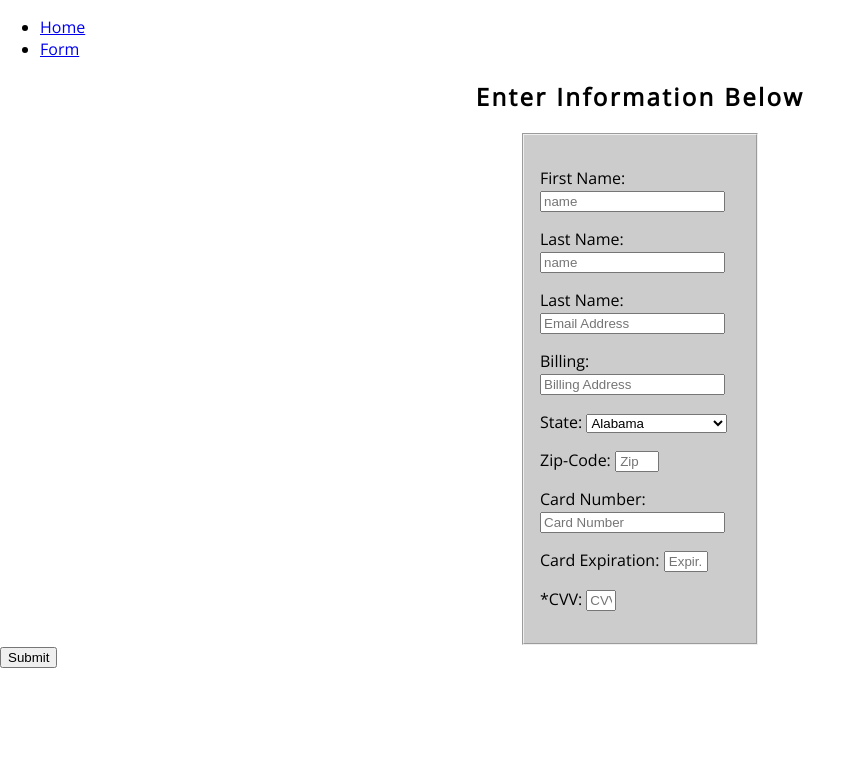
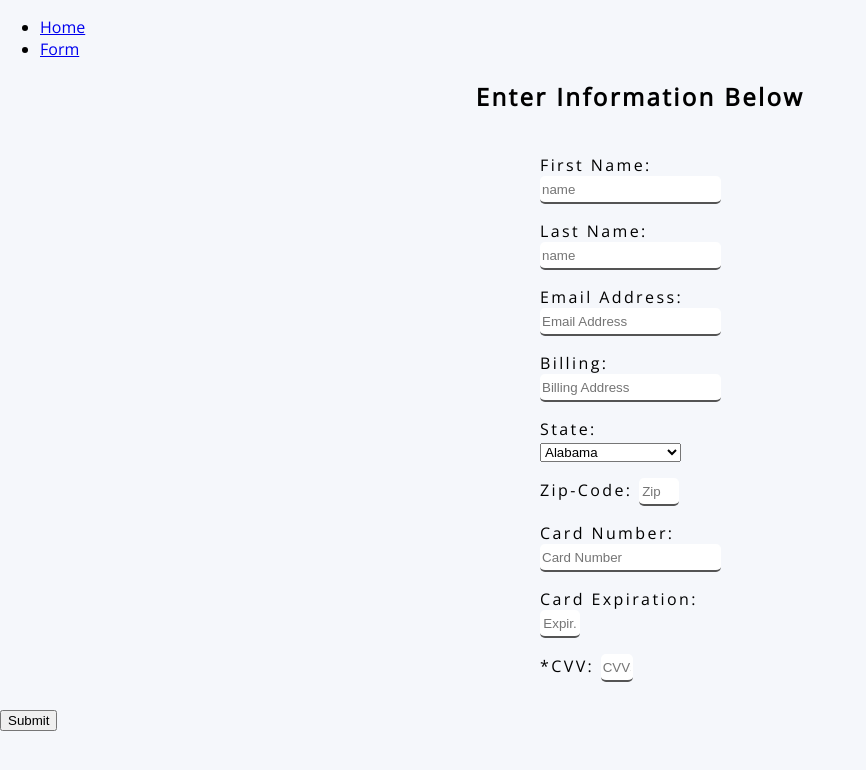
Before and after one commit to jakeisadev/Fabricks, a React (Create React App) app: page /form in a window 1280 px wide. Shown: the top 770 px of the page, without its empty margins (0-866 px from the left). Built offline with nearby package versions, Linux system fonts and the light colour scheme.

Commit message:
added tooltips to inputs and changed input label

```diff
--- a/package.json
+++ b/package.json
@@ -6,6 +6,7 @@
     "@testing-library/jest-dom": "^5.16.4",
     "@testing-library/react": "^13.3.0",
     "@testing-library/user-event": "^13.5.0",
+    "@tippyjs/react": "^4.2.6",
     "react": "^18.2.0",
     "react-dom": "^18.2.0",
     "react-router": "^6.3.0",
--- a/src/components/Payment.js
+++ b/src/components/Payment.js
@@ -1,7 +1,10 @@
 import React from "react";
 import "./../css/styles.css";
+import Tippy from '@tippyjs/react';
+import 'tippy.js/dist/tippy.css'
 
 const Payment = () => {
+
   return (
     <div className="form-wrapper">
       <h2 className="form-title">Enter Information Below</h2>
@@ -35,7 +38,7 @@ const Payment = () => {
             </p>
             <p>
               <label aria-label="Email" aria-required="true">
-                Last Name:{" "}
+                Email Address:{" "}
               </label>
               <input
                 type="text"
@@ -119,6 +122,7 @@ const Payment = () => {
               <label aria-label="Zip Code" aria-required="true">
                 Zip-Code:{" "}
               </label>
+              <Tippy content="Accepts 5-digit Zip-Code.">
               <input
                 type="number"
                 name="zip-code"
@@ -126,11 +130,13 @@ const Payment = () => {
                 placeholder="Zip"
                 required
               ></input>
+              </Tippy>
             </p>
             <p>
               <label aria-label="Card Number" aria-required="true">
                 Card Number:{" "}
               </label>
+              <Tippy content="16 numerical digits on front of card.">
               <input
                 type="text"
                 name="card-number"
@@ -139,11 +145,13 @@ const Payment = () => {
                 maxLength={16}
                 required
               ></input>
+              </Tippy>
             </p>
             <p>
               <label aria-label="Card Expiration" aria-required="true">
                 Card Expiration:{" "}
               </label>
+              <Tippy content="Format: MM/YY">
               <input
                 type="text"
                 name="card-expiration"
@@ -152,11 +160,13 @@ const Payment = () => {
                 required
                 maxLength={5}
               ></input>
+              </Tippy>
             </p>
             <p>
               <label aria-label="Card CVV" aria-required="true">
                 *CVV:{" "}
               </label>
+              <Tippy content="3 Digits on back of card">
               <input
                 type="text"
                 name="card-cvv"
@@ -165,6 +175,7 @@ const Payment = () => {
                 required
                 maxLength={3}
               ></input>
+              </Tippy>
             </p>
           </fieldset>
         </form>
--- a/src/css/styles.css
+++ b/src/css/styles.css
@@ -5,13 +5,12 @@ body {
     padding: 0;
     box-sizing: border-box;
     font-family: 'Open Sans', sans-serif;
+    background: #f5f7fb;
 }
 /* Payment Form CSS */
-fieldset
-{
-  background-color:#CCC;
-  max-width:200px;
-  padding:16px;
+fieldset {
+  border: none;
+  width: 200px;
   margin: auto;
 }
 legend {
@@ -20,6 +19,17 @@ legend {
 .form-title {
     text-align: center;
     letter-spacing: .15rem;
+}
+label{
+    padding-bottom: 2rem;
+    letter-spacing: .15rem;
+}
+input {
+    outline: 0;
+    border-width: 0 0 2px;
+    border-color: black;
+    height: 1.5rem;
+    border-radius: 5px;
 }
 #state {
     width: 5%;
@@ -35,6 +45,7 @@ legend {
     width: 18%;
 }
 #card-cvv {
-    width: 11%;
+    text-align: center;
+    width: 14%;
 }
 /* End Payment Form CSS */
```
Also changed, not shown: 1 other file (tests, documents, lock files or other folders).
